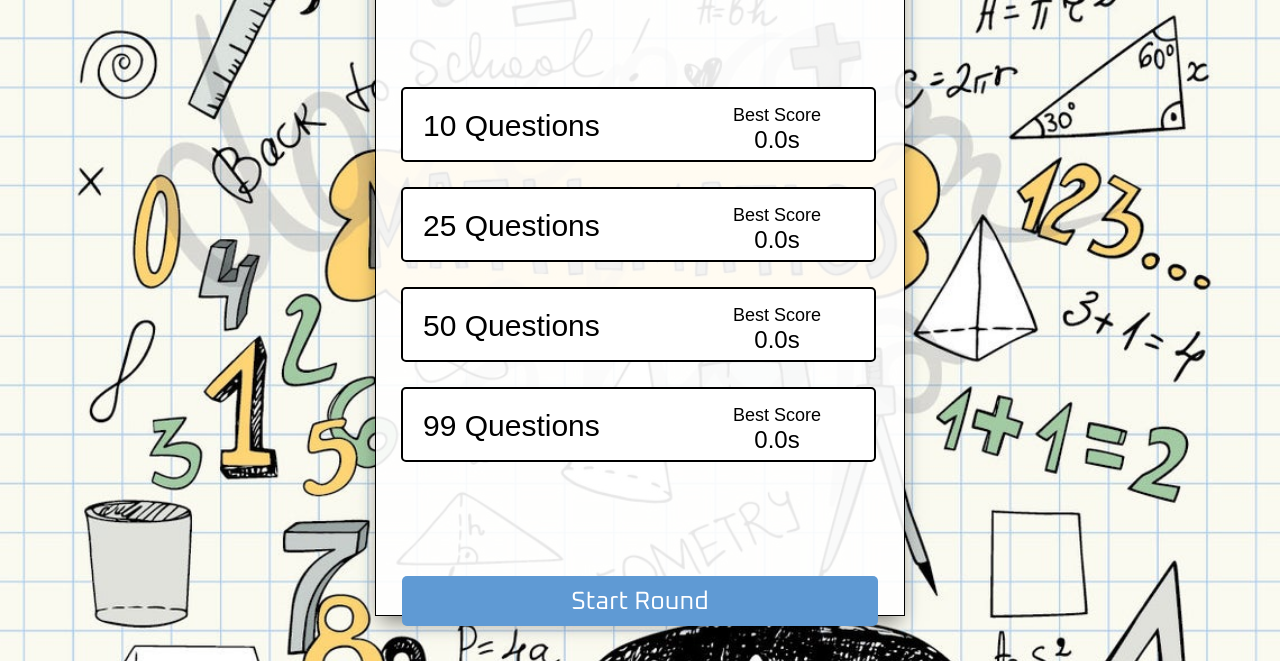
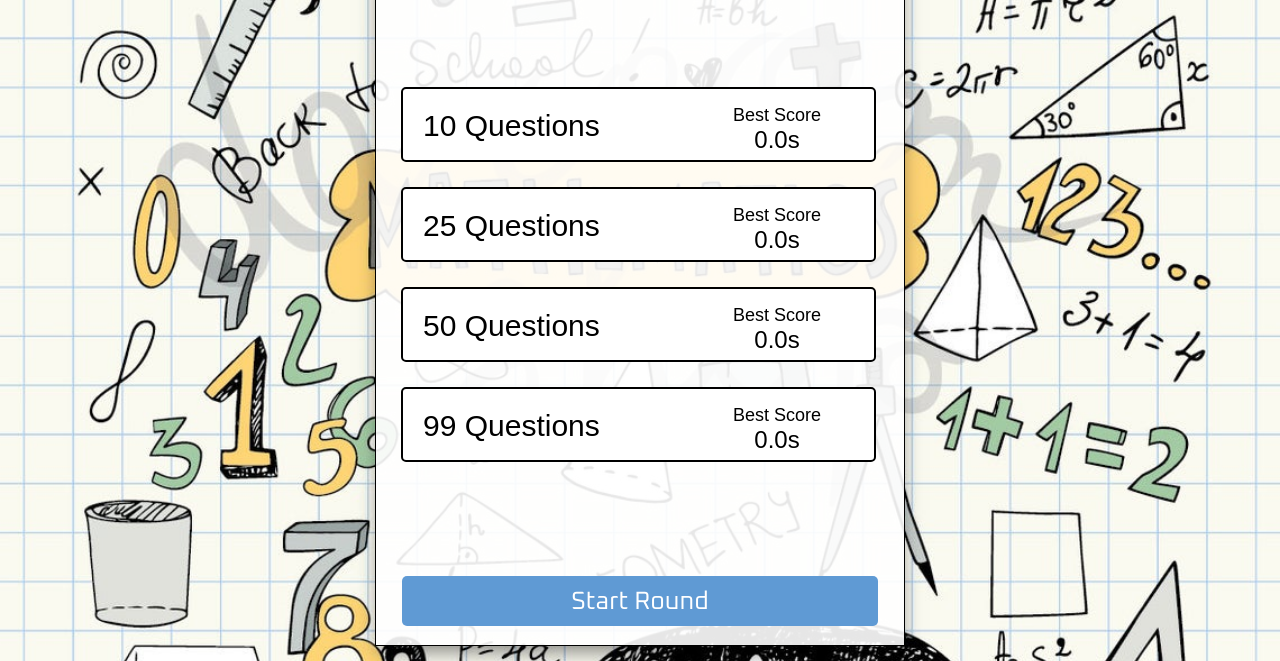
Before and after one commit to MarkKabatsii/math-quiz, a plain HTML site: page index.html in a window 1280 px wide. Shown: the part 139-800 px from the top of the page. Drawn offline with Linux system fonts and the light colour scheme; a web font is replaced by a local one.

Commit message:
Update style.css
Delete in body overflow

```diff
--- a/style/style.css
+++ b/style/style.css
@@ -14,7 +14,7 @@
 body {
   margin: 0;
   font-family: PT Mono, sans-serif;
-  overflow: hidden;
+/*   overflow: hidden; */
   display: flex;
   justify-content: center;
   height: 100vh;
@@ -27,7 +27,7 @@ body {
   border: 1px solid black;
   box-shadow: 0 10px 20px -5px rgba(0, 0, 0, 0.5);
   width: 530px;
-  height: 90vh;
+  height: 750px;
   position: relative;
   background: rgba(255, 255, 255, 0.9);
   user-select: none;
```
